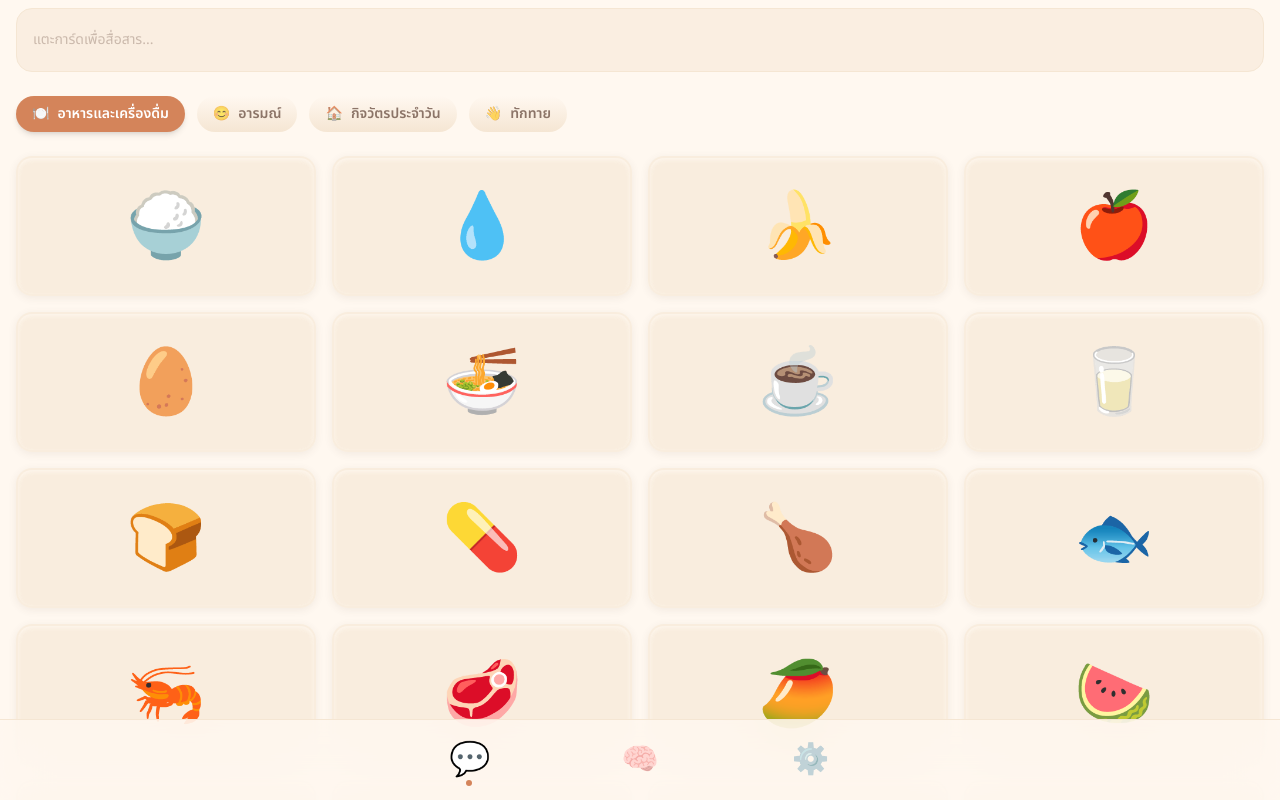
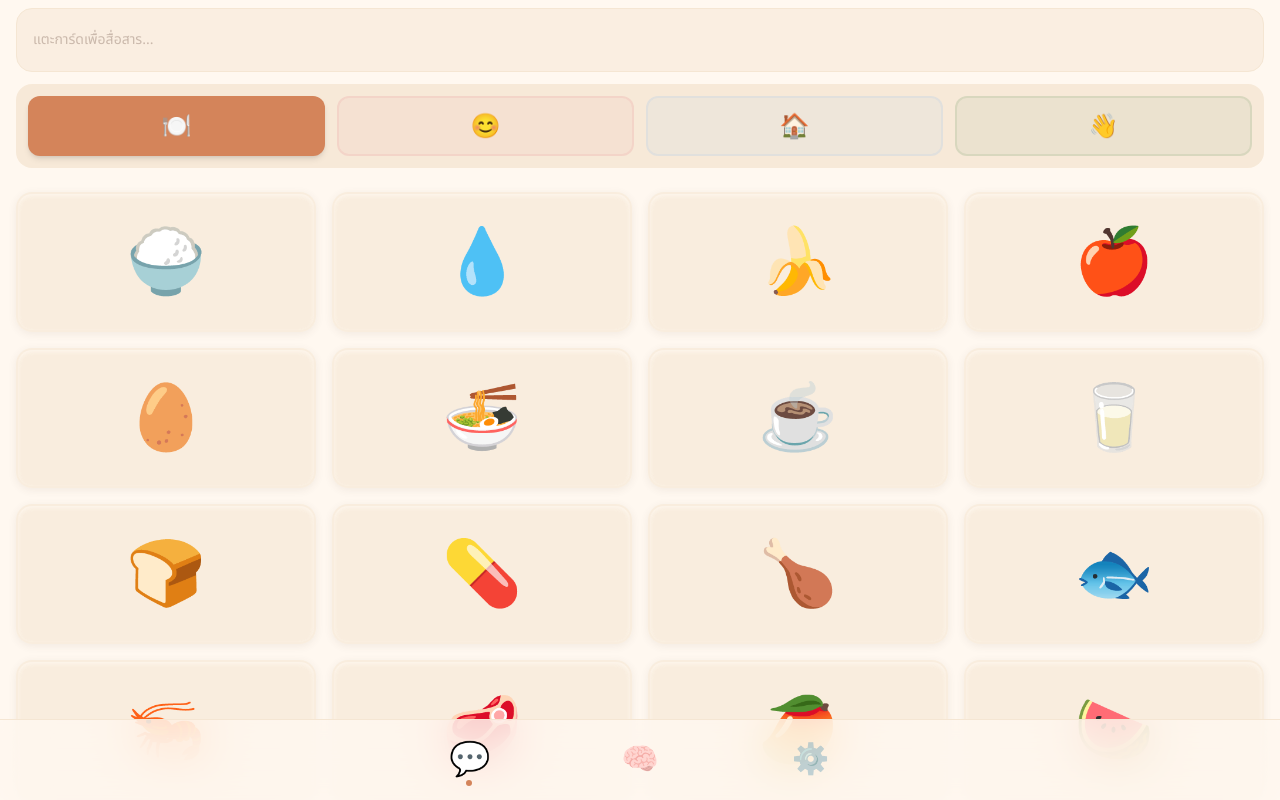
Before and after one commit to moowryoo/AphasiaCure, a React (Vite) app: page / in a window 1280 px wide. Shown: the top 800 px of the page. Built offline with nearby package versions, Linux system fonts and the light colour scheme.

Commit message:
feat: redesign CategoryChips with unique colors and no text
Co-Authored-By: Claude Opus 4.6 <noreply@anthropic.com>

```diff
--- a/src/components/CategoryChips.jsx
+++ b/src/components/CategoryChips.jsx
@@ -1,27 +1,48 @@
-import { useTranslation } from 'react-i18next'
 import { categories } from '../data/cards'
 
+const colorMap = {
+  terracotta: {
+    active: 'bg-terracotta text-white',
+    inactive: 'bg-terracotta/10 border-terracotta/20',
+  },
+  'soft-rose': {
+    active: 'bg-soft-rose text-white',
+    inactive: 'bg-soft-rose/10 border-soft-rose/20',
+  },
+  sky: {
+    active: 'bg-sky text-white',
+    inactive: 'bg-sky/10 border-sky/20',
+  },
+  sage: {
+    active: 'bg-sage text-white',
+    inactive: 'bg-sage/10 border-sage/20',
+  },
+}
+
 export default function CategoryChips({ activeCategory, onCategoryChange }) {
-  const { t } = useTranslation()
+  return (
+    <div className="mx-4 my-3 p-3 bg-sand/80 rounded-2xl">
+      <div className="flex gap-3">
+        {categories.map((cat) => {
+          const isActive = activeCategory === cat.id
+          const colors = colorMap[cat.color]
 
           return (
-    <div className="flex gap-3 overflow-x-auto px-4 py-3 scrollbar-hide">
-      {categories.map((cat) => (
             <button
               key={cat.id}
               onClick={() => onCategoryChange(cat.id)}
-          className={`flex items-center gap-2 px-4 py-2 rounded-full whitespace-nowrap
-                     text-sm font-semibold font-thai transition-all shrink-0
-                     ${
-                       activeCategory === cat.id
-                         ? 'bg-terracotta text-white shadow-md'
-                         : 'bg-gradient-to-b from-cream to-sand text-bark/70 hover:text-bark'
+              className={`flex-1 flex items-center justify-center py-3 rounded-xl
+                         text-2xl transition-all border-2
+                         ${isActive
+                           ? `${colors.active} shadow-md border-transparent`
+                           : `${colors.inactive}`
                          }`}
             >
-          <span>{cat.emoji}</span>
-          <span>{t(cat.labelKey)}</span>
+              {cat.emoji}
             </button>
-      ))}
+          )
+        })}
+      </div>
     </div>
   )
 }
```
Lines whose indentation alone changed are shown as unchanged.
